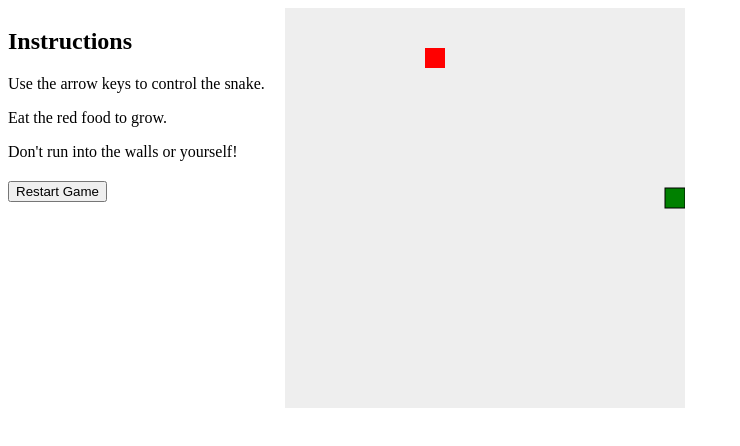
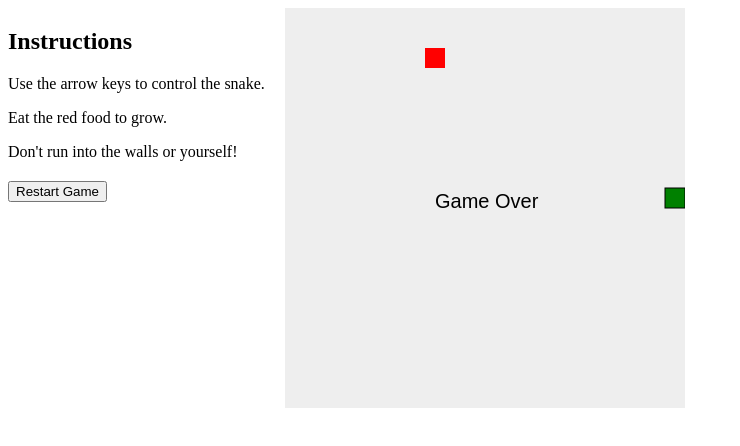
Before and after one commit to ChristianABoesch/snakegame, a plain HTML site: page snake.html in a window 1280 px wide. Shown: the whole page, without its empty margins (0-740 px from the left). Drawn offline with Linux system fonts and the light colour scheme.

Commit message:
Removed game over pop-up

```diff
--- a/snake.html
+++ b/snake.html
@@ -24,12 +24,13 @@
         const canvas = document.getElementById('gameCanvas');
         const ctx = canvas.getContext('2d');
         const box = 20;
-        let snake, direction, food, game;
+        let snake, direction, food, game, gameOver;
 
         function initGame() {
             snake = [{ x: 9 * box, y: 9 * box }];
             direction = 'RIGHT';
             food = { x: Math.floor(Math.random() * 20) * box, y: Math.floor(Math.random() * 20) * box };
+            gameOver = false;
             document.getElementById('restartButton').style.display = 'none';
             game = setInterval(draw, 150);
         }
@@ -82,11 +83,16 @@
 
             if (snakeX < 0 || snakeY < 0 || snakeX >= canvas.width || snakeY >= canvas.height || collision(newHead, snake)) {
                 clearInterval(game);
+                gameOver = true; // Set game over state
                 document.getElementById('restartButton').style.display = 'block'; // Show restart button
-                alert('Game Over');
             }
 
             snake.unshift(newHead);
+            if (gameOver) {
+                ctx.fillStyle = 'black';
+                ctx.font = '20px Arial';
+                ctx.fillText('Game Over', canvas.width / 2 - 50, canvas.height / 2);
+            }
         }
 
         function restartGame() {
```
Also changed, not shown: 1 other file.
